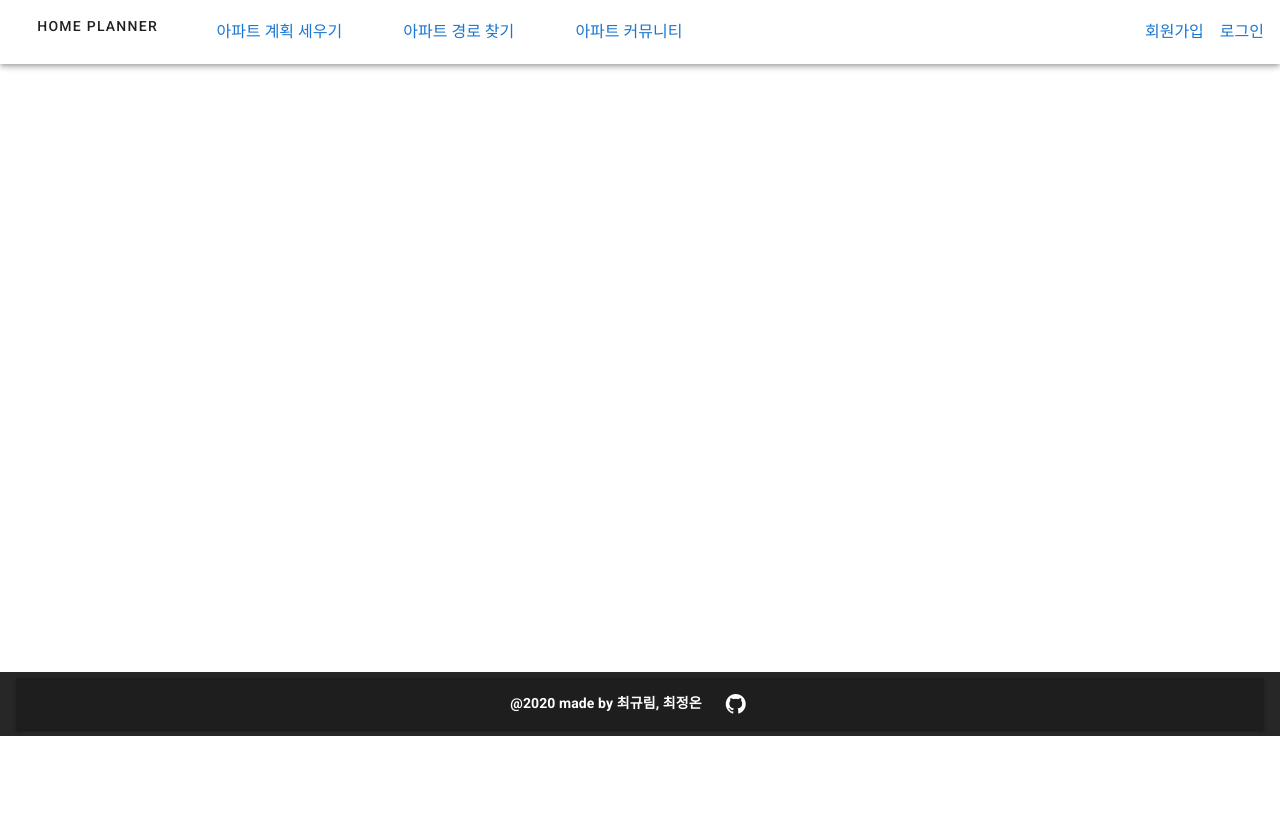
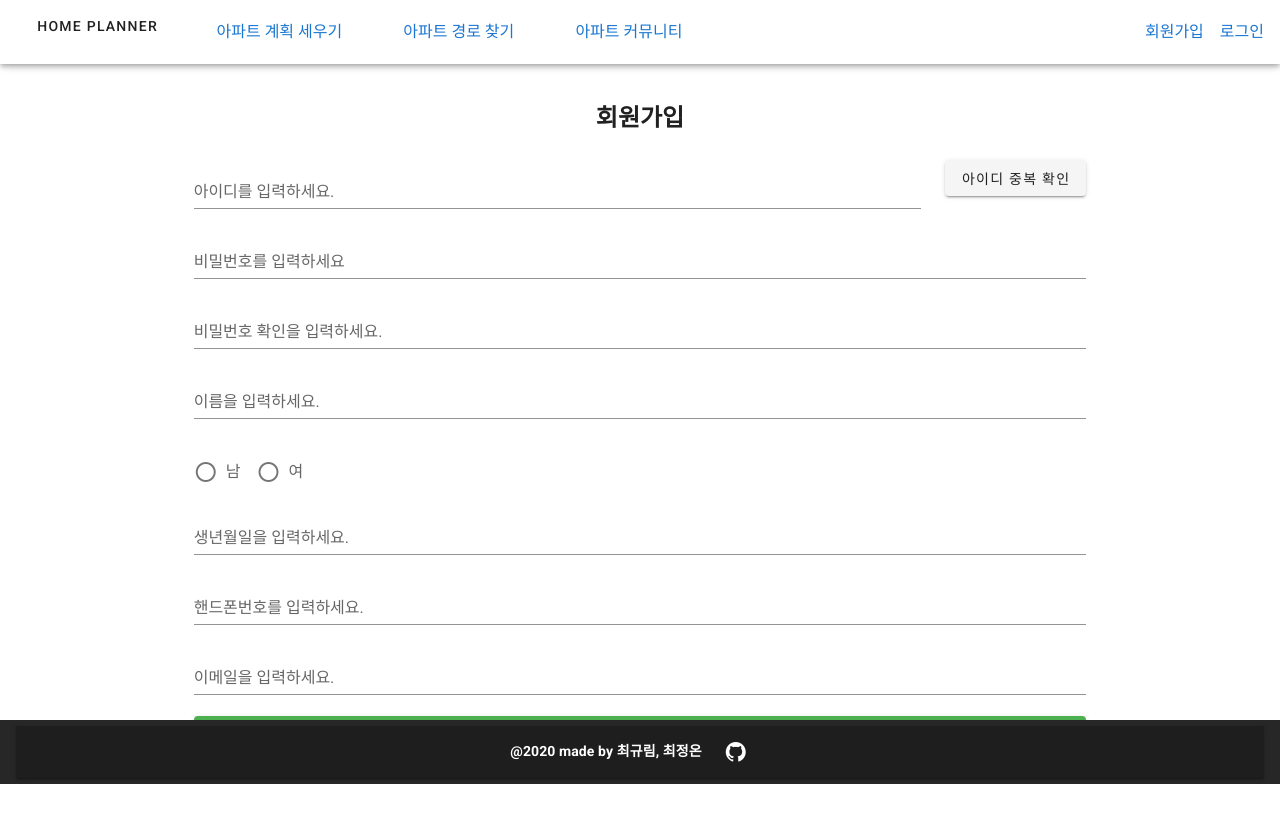
Before and after one commit to ssafyHomePlanner/HomePlanner, a Vue app in the folder homepjt/: page /signup in a window 1280 px wide. Shown: the top 822 px of the page. Before the commit the page ends 800 px from the top, so only its background shows below. Built offline with nearby package versions, Linux system fonts and the light colour scheme.

Commit message:
[INSERT] 회원 가입 페이지 작성

```diff
--- a/homepjt/src/views/member/SignUpView.vue
+++ b/homepjt/src/views/member/SignUpView.vue
@@ -1,11 +1,75 @@
 <template>
-    <div>
-      <router-view />
-    </div>
-  </template>
+  <v-container fluid style="max-width: 1100px">
+    <v-row justify="center" class="mt-3">
+      <v-col lg="10" md="10" sm="12" class="text-center">
+        <h2>회원가입</h2>
+      </v-col>
+      <v-col lg="10" md="10" sm="12" class="text-center">
+        <v-form class="mb-5" ref="form" v-model="valid" lazy-validation>
+          <v-row>
+            <v-col>
+              <v-text-field
+                v-model="memberId"
+                :rules="memberIdRules"
+                label="아이디를 입력하세요."
+                required
+              ></v-text-field
+            ></v-col>
+            <v-col cols="auto">
+              <v-btn>아이디 중복 확인</v-btn>
+            </v-col>
+          </v-row>
+          <v-text-field
+            v-model="memberPassword"
+            :rules="memberPasswordRules"
+            label="비밀번호를 입력하세요"
+            type="password"
+            required
+          ></v-text-field>
+          <v-text-field
+            v-model="memberPasswordConfirm"
+            :rules="memberPasswordConfirmRules"
+            label="비밀번호 확인을 입력하세요."
+            type="password"
+            required
+          ></v-text-field>
+          <v-text-field
+            v-model="memberName"
+            label="이름을 입력하세요."
+            required
+          ></v-text-field>
+          <v-radio-group v-model="memberGender" row>
+            <v-radio label="남" value="m"></v-radio>
+            <v-radio label="여" value="w"></v-radio>
+          </v-radio-group>
+          <v-text-field
+            v-model="memberAge"
+            label="생년월일을 입력하세요."
+            hint="ex) 961225"
+            required
+          ></v-text-field>
+          <v-text-field
+            v-model="memberPhone"
+            label="핸드폰번호를 입력하세요."
+            hint="'-'를 제외하고 입력하세요"
+            required
+          ></v-text-field>
+          <v-text-field
+            v-model="memberEmail"
+            label="이메일을 입력하세요."
+            type="email"
+            hint="abcd@gmail.com"
+            required
+          ></v-text-field>
+          <v-btn block elevation="2" color="success">확인</v-btn>
+        </v-form>
+      </v-col>
+    </v-row>
+  </v-container>
+</template>
 
-  <script>
-  export default {};
-  </script>
+<script>
+export default {};
+</script>
 
-  <style></style>
+<style></style>
```
